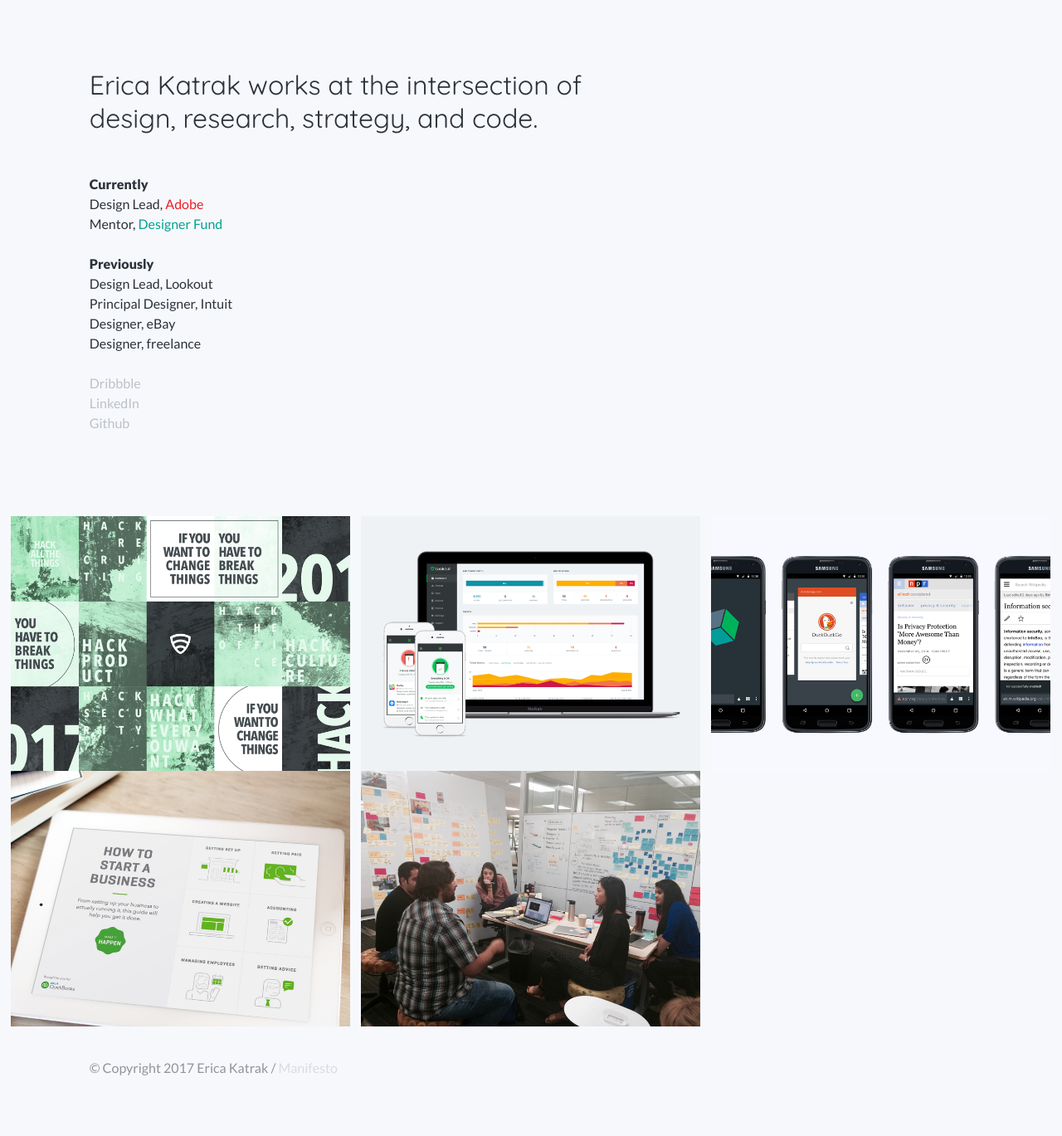
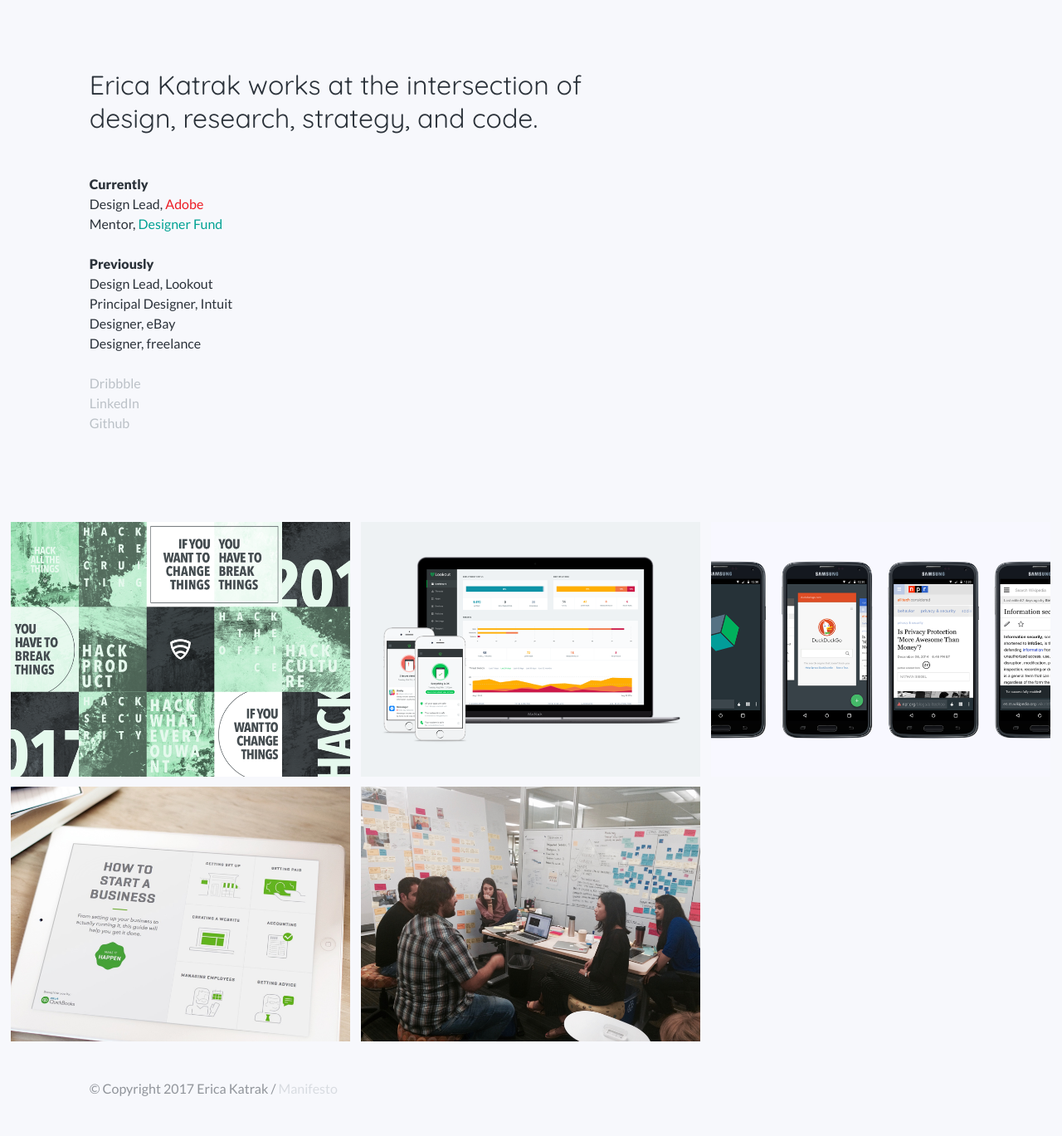
Before and after one commit to ericakatrak/ericakatrak.github.io, a Jekyll site: the page built from index.html, in a window 1280 px wide. Shown: the whole page at 83% size. Built offline with Jekyll 4.4.1, drawn with Linux system fonts in a browser that asks for light colours; before the commit the page ends 1343 px from its top, so only the background shows below that.

Commit message:
grid style update

```diff
--- a/css/style.css
+++ b/css/style.css
@@ -85,7 +85,7 @@
 .grid li {
 	display: block;
 	float: left;
-	margin: 0 .5%;
+	margin: .5%;
 	width: 30%;
 	width: -webkit-calc(97% / 3);
 	width: calc(97% / 3);
```
